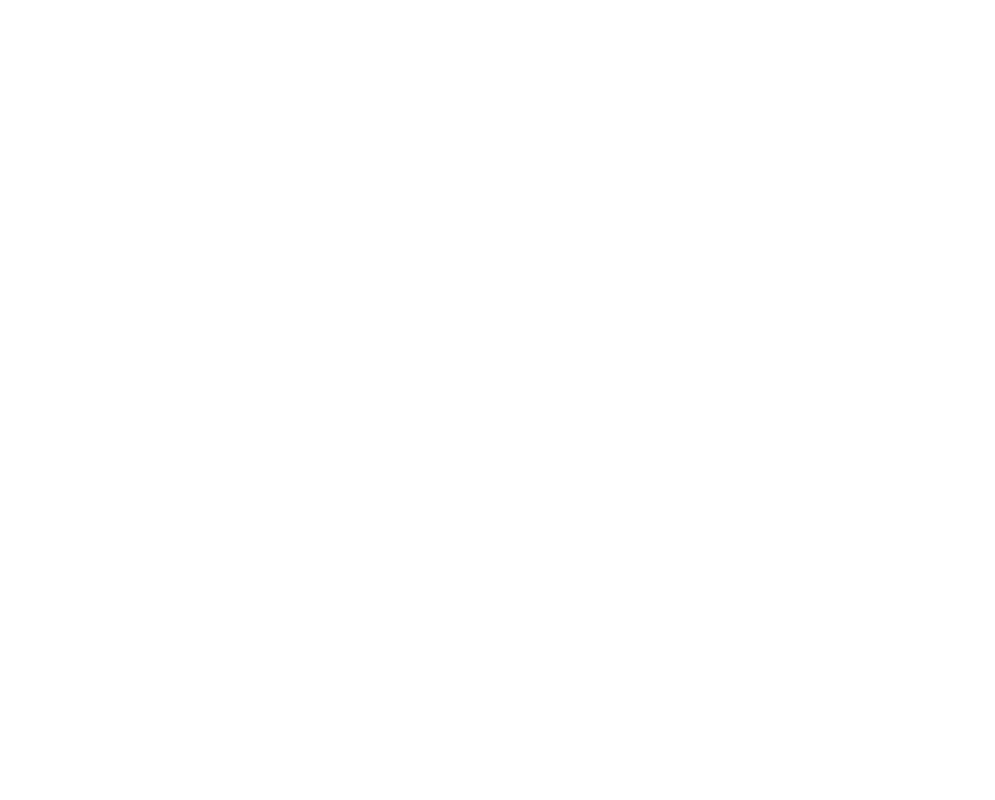
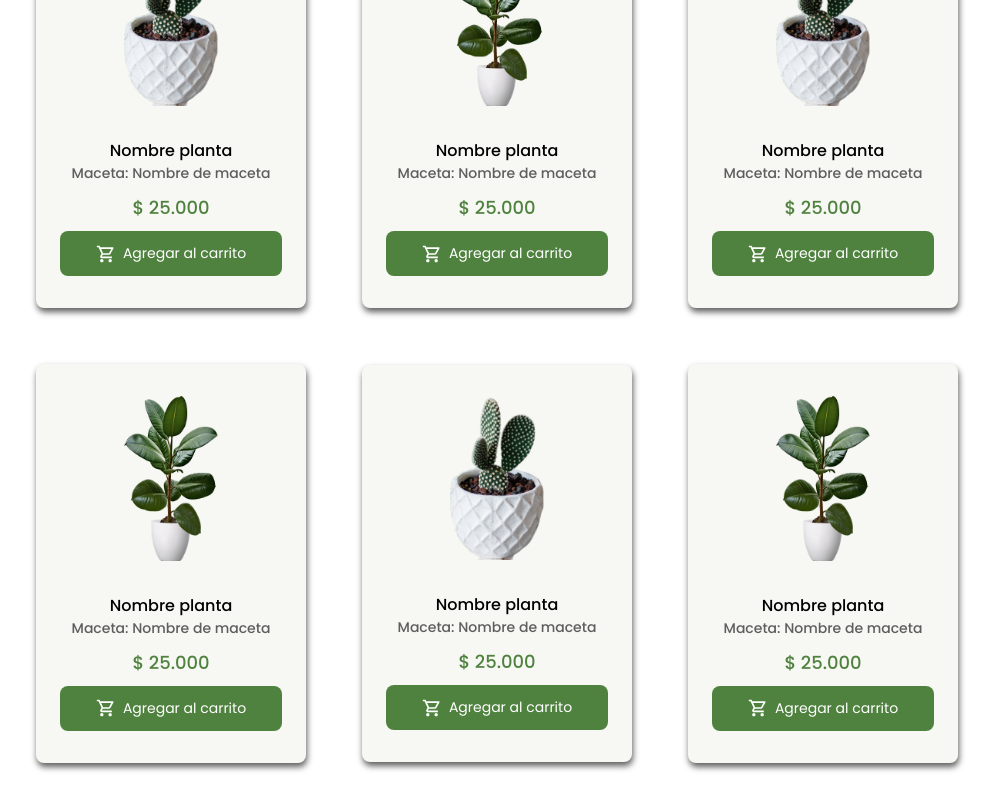
Before and after one commit to FazeElian/verdant-echo, a React (Vite) app: page / in a window 1280 px wide. Shown: the part 1060-1860 px from the top of the page, without its empty margins (143-1138 px from the left). Before the commit the page ends 922 px from the top, so only its background shows below. Built offline with nearby package versions, Linux system fonts and the light colour scheme.

Commit message:
add: Gallery component

```diff
--- /dev/null
+++ b/src/assets/css/components/Gallery.css
@@ -0,0 +1,151 @@
+@import "../Global.css";
+
+.gallery {
+    display: flex;
+    width: 100%;
+    height: auto;
+    flex-wrap: wrap;
+    gap: 4rem;
+    align-items: center;
+    justify-content: center;
+    padding: 0 15rem 0;
+    margin: 3rem 0 3rem;
+}
+
+    .item-gallery {
+        display: flex;
+        width: auto;
+        min-width: 300px;
+        min-height: 440px;
+        padding: 2rem 1.5rem 2rem;
+        height: auto;
+        background-color: var(--color-green-light);
+        border-radius: 8px;
+        flex-direction: column;
+        filter: drop-shadow(1px 4px 3px var(--color-gray));
+    }
+
+        .img-item-gallery {
+            display: flex;
+            align-items: center;
+            justify-content: center;
+        }
+
+            .img-item-gallery img {
+                width: 45%;
+            }
+
+        .content-item-gallery {
+            display: flex;
+            align-items: center;
+            justify-content: center;
+            text-align: center;
+            flex-direction: column;
+            margin-top: 2rem;
+        }
+
+            .content-item-gallery a {
+                color: black;
+                font-weight: 500;
+                font-size: 18px;
+                line-height: 25px;
+                transition-duration: .3s ease-in;
+            }
+
+                .content-item-gallery a:hover {
+                    text-decoration: underline;
+                    transition-duration: .3s ease-in-out;
+                }
+
+            .content-item-gallery h3 {
+                color: var(--color-gray);
+                font-weight: 500;
+                font-size: 15px;
+            }
+
+            .content-item-gallery h4 {
+                color: var(--color-green);
+                font-weight: 500;
+                font-size: 20px;
+                margin: 10px 0 10px;
+            }
+
+            .btn-item-gallery {
+                display: flex;
+                width: 100%;
+                height: auto;
+                padding: 12px 0 12px;
+                align-items: center;
+                justify-content: center;
+                text-align: center;
+                background-color: var(--color-green);
+                color: var(--color-white);
+                font-size: 15px;
+                border: none;
+                border-radius: 8px;
+                cursor: pointer;
+                gap: 7px;
+            }
+
+            .btn-item-gallery svg {
+                width: 20px;
+                height: 20px;
+            }
+
+/* Responsive 1440px */
+@media screen and (max-width: 1440px) {
+    .gallery {
+        gap: 4.5rem;
+        padding: 0 10rem 0;
+    }
+
+    .item-gallery {
+        min-width: 270px;
+        min-height: 340px;
+    }
+
+    .img-item-gallery img {
+        width: 42%;
+    }
+
+    .content-item-gallery a {
+        font-size: 16px;
+    }
+
+    .content-item-gallery h3 {
+        font-size: 14px;
+    }
+
+    .content-item-gallery h4 {
+        font-size: 18px;
+    }
+
+    .btn-item-gallery {
+        font-size: 14px;
+    }
+}
+
+/* Responsive 1280px */
+@media screen and (max-width: 1280px) {
+    .gallery {
+        gap: 3.5rem;
+    }
+}
+
+/* Responsive 768px */
+@media screen and (max-width: 768px) {
+    .gallery {
+        padding: 0 4rem 0;
+        gap: 3rem;
+    }
+
+    .item-gallery {
+        min-width: 260px;
+        min-height: 300px;
+    }
+}
+
+/* Responsive 425px */
+@media screen and (max-width: 425px) {
+
+}
--- /dev/null
+++ b/src/components/Gallery.tsx
@@ -0,0 +1,138 @@
+// Styles
+import "../assets/css/components/Gallery.css";
+
+// Plant img
+import Plant1 from "../assets/img/plants/1.png";
+import Plant2 from "../assets/img/plants/3.png";
+
+// React icons
+import { MdOutlineShoppingCart } from "react-icons/md";
+
+const Gallery = () => {
+    return (
+        <div className="gallery">
+            <div className="item-gallery">
+                <div className="img-item-gallery">
+                    <img src={Plant1} alt="" />
+                </div>
+                <div className="content-item-gallery">
+                    <a href="">Nombre planta</a>
+                    <h3>Maceta: Nombre de maceta</h3>
+                    <h4>$ 25.000</h4>
+
+                    <button className="btn btn-item-gallery">
+                        <MdOutlineShoppingCart />
+                        Agregar al carrito
+                    </button>
+                </div>
+            </div>
+            <div className="item-gallery">
+                <div className="img-item-gallery">
+                    <img src={Plant2} alt="" />
+                </div>
+                <div className="content-item-gallery">
+                    <a href="">Nombre planta</a>
+                    <h3>Maceta: Nombre de maceta</h3>
+                    <h4>$ 25.000</h4>
+
+                    <button className="btn btn-item-gallery">
+                        <MdOutlineShoppingCart />
+                        Agregar al carrito
+                    </button>
+                </div>
+            </div>
+            <div className="item-gallery">
+                <div className="img-item-gallery">
+                    <img src={Plant1} alt="" />
+                </div>
+                <div className="content-item-gallery">
+                    <a href="">Nombre planta</a>
+                    <h3>Maceta: Nombre de maceta</h3>
+                    <h4>$ 25.000</h4>
+
+                    <button className="btn btn-item-gallery">
+                        <MdOutlineShoppingCart />
+                        Agregar al carrito
+                    </button>
+                </div>
+            </div>
+            <div className="item-gallery">
+                <div className="img-item-gallery">
+                    <img src={Plant2} alt="" />
+                </div>
+                <div className="content-item-gallery">
+                    <a href="">Nombre planta</a>
+                    <h3>Maceta: Nombre de maceta</h3>
+                    <h4>$ 25.000</h4>
+
+                    <button className="btn btn-item-gallery">
+                        <MdOutlineShoppingCart />
+                        Agregar al carrito
+                    </button>
+                </div>
+            </div>
+            <div className="item-gallery">
+                <div className="img-item-gallery">
+                    <img src={Plant1} alt="" />
+                </div>
+                <div className="content-item-gallery">
+                    <a href="">Nombre planta</a>
+                    <h3>Maceta: Nombre de maceta</h3>
+                    <h4>$ 25.000</h4>
+
+                    <button className="btn btn-item-gallery">
+                        <MdOutlineShoppingCart />
+                        Agregar al carrito
+                    </button>
+                </div>
+            </div>
+            <div className="item-gallery">
+                <div className="img-item-gallery">
+                    <img src={Plant2} alt="" />
+                </div>
+                <div className="content-item-gallery">
+                    <a href="">Nombre planta</a>
+                    <h3>Maceta: Nombre de maceta</h3>
+                    <h4>$ 25.000</h4>
+
+                    <button className="btn btn-item-gallery">
+                        <MdOutlineShoppingCart />
+                        Agregar al carrito
+                    </button>
+                </div>
+            </div>
+            <div className="item-gallery">
+                <div className="img-item-gallery">
+                    <img src={Plant1} alt="" />
+                </div>
+                <div className="content-item-gallery">
+                    <a href="">Nombre planta</a>
+                    <h3>Maceta: Nombre de maceta</h3>
+                    <h4>$ 25.000</h4>
+
+                    <button className="btn btn-item-gallery">
+                        <MdOutlineShoppingCart />
+                        Agregar al carrito
+                    </button>
+                </div>
+            </div>
+            <div className="item-gallery">
+                <div className="img-item-gallery">
+                    <img src={Plant2} alt="" />
+                </div>
+                <div className="content-item-gallery">
+                    <a href="">Nombre planta</a>
+                    <h3>Maceta: Nombre de maceta</h3>
+                    <h4>$ 25.000</h4>
+
+                    <button className="btn btn-item-gallery">
+                        <MdOutlineShoppingCart />
+                        Agregar al carrito
+                    </button>
+                </div>
+            </div>
+        </div>
+    )
+}
+
+export { Gallery };
--- a/src/views/HomeView.tsx
+++ b/src/views/HomeView.tsx
@@ -1,9 +1,11 @@
 import { BannerPlants } from "../components/BannerPlants"
+import { Gallery } from "../components/Gallery"
 
 const HomeView = () => {
     return (
         <>
             <BannerPlants />
+            <Gallery />
         </>
     )
 }
```
